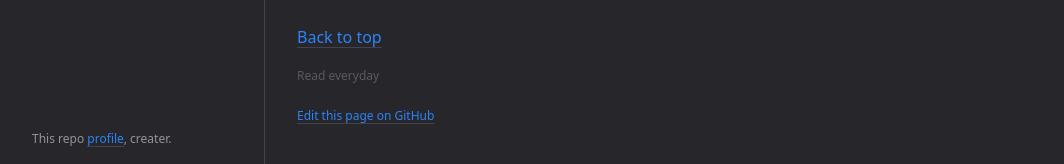
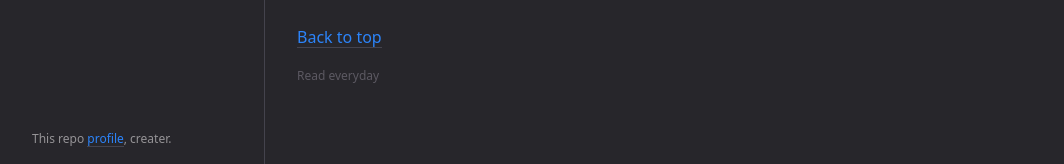
Before and after one commit to chanukyapl/blogs, a Jekyll site: the page built from index.md, in a window 1280 px wide. Shown: the part 736-900 px from the top of the page, without its empty margins (107-1171 px from the left). Built offline with Jekyll 4.4.1, drawn with Linux system fonts in a browser that asks for light colours.

Commit message:
buymecoffee

```diff
--- a/_config.yml
+++ b/_config.yml
@@ -90,7 +90,7 @@ last_edit_time_format: "%b %e %Y at %I:%M %p" # uses ruby's time format: https:/
 
 
 # Footer "Edit this page on GitHub" link text
-gh_edit_link: true # show or hide edit this page link
+gh_edit_link: false # show or hide edit this page link
 gh_edit_link_text: "Edit this page on GitHub"
 gh_edit_repository: "https://github.com/chanukyapl/blogs" # the github URL for your repo
 gh_edit_branch: "gh-pages" # the branch that your docs is served from
--- a/_includes/footer_custom.html
+++ b/_includes/footer_custom.html
@@ -1,3 +1,5 @@
 {%- if site.footer_content -%}
   <p class="text-small text-grey-dk-100 mb-0">{{ site.footer_content }}</p>
+
+  <script type="text/javascript" src="https://cdnjs.buymeacoffee.com/1.0.0/button.prod.min.js" data-name="bmc-button" data-slug="chanukyapl" data-color="#BD5FFF" data-emoji=""  data-font="Cookie" data-text="Buy me a coffee" data-outline-color="#000000" data-font-color="#ffffff" data-coffee-color="#FFDD00" ></script>
 {%- endif -%}
```
